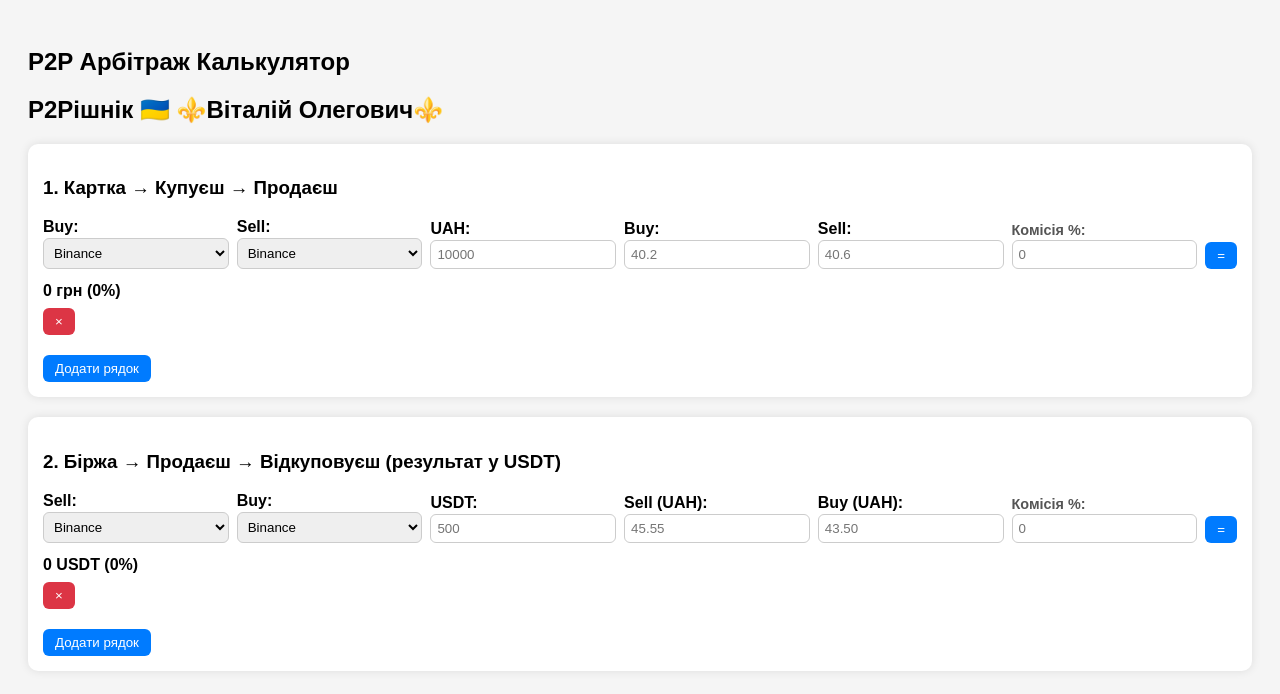
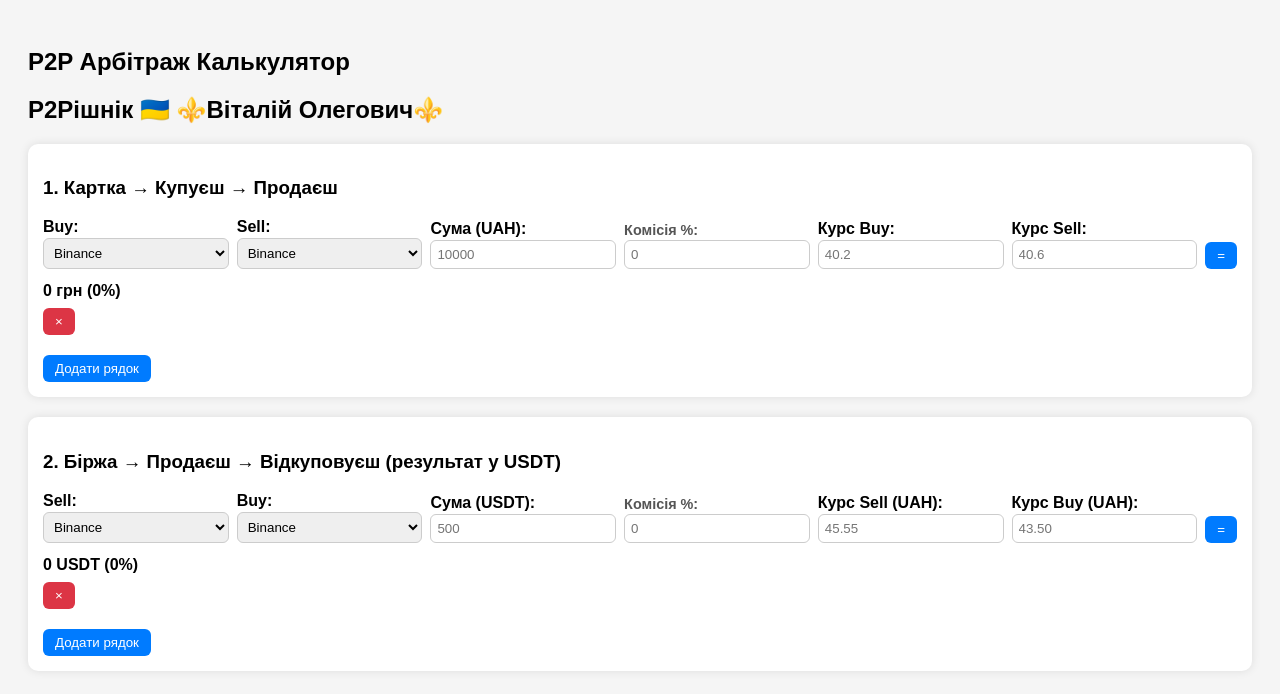
Before and after one commit to shashura/p2p, a plain HTML site: page index.html in a window 1280 px wide. Drawn offline with Linux system fonts and the light colour scheme.

Commit message:
Update index.html

```diff
--- a/index.html
+++ b/index.html
@@ -31,7 +31,7 @@
   .input-group {
     display: flex;
     flex-direction: column;
-    flex: 1 1 110px;
+    flex: 1 1 100px;
     min-width: 80px;
   }
 
@@ -104,23 +104,23 @@
       </div>
 
       <div class="input-group">
-        <label>UAH:</label>
+        <label>Сума (UAH):</label>
         <input type="number" class="num" placeholder="10000">
-      </div>
-
-      <div class="input-group">
-        <label>Buy:</label>
-        <input type="number" class="num" placeholder="40.2">
-      </div>
-
-      <div class="input-group">
-        <label>Sell:</label>
-        <input type="number" class="num" placeholder="40.6">
       </div>
 
       <div class="input-group">
         <label class="commission-label">Комісія %:</label>
         <input type="number" class="num" placeholder="0">
+      </div>
+
+      <div class="input-group">
+        <label>Курс Buy:</label>
+        <input type="number" class="num" placeholder="40.2">
+      </div>
+
+      <div class="input-group">
+        <label>Курс Sell:</label>
+        <input type="number" class="num" placeholder="40.6">
       </div>
 
       <button onclick="calcRow(this)">=</button>
@@ -150,23 +150,23 @@
       </div>
 
       <div class="input-group">
-        <label>USDT:</label>
+        <label>Сума (USDT):</label>
         <input type="number" class="num" placeholder="500">
-      </div>
-
-      <div class="input-group">
-        <label>Sell (UAH):</label>
-        <input type="number" class="num" placeholder="45.55">
-      </div>
-
-      <div class="input-group">
-        <label>Buy (UAH):</label>
-        <input type="number" class="num" placeholder="43.50">
       </div>
 
       <div class="input-group">
         <label class="commission-label">Комісія %:</label>
         <input type="number" class="num" placeholder="0">
+      </div>
+
+      <div class="input-group">
+        <label>Курс Sell (UAH):</label>
+        <input type="number" class="num" placeholder="45.55">
+      </div>
+
+      <div class="input-group">
+        <label>Курс Buy (UAH):</label>
+        <input type="number" class="num" placeholder="43.50">
       </div>
 
       <button onclick="calcRow(this)">=</button>
```
